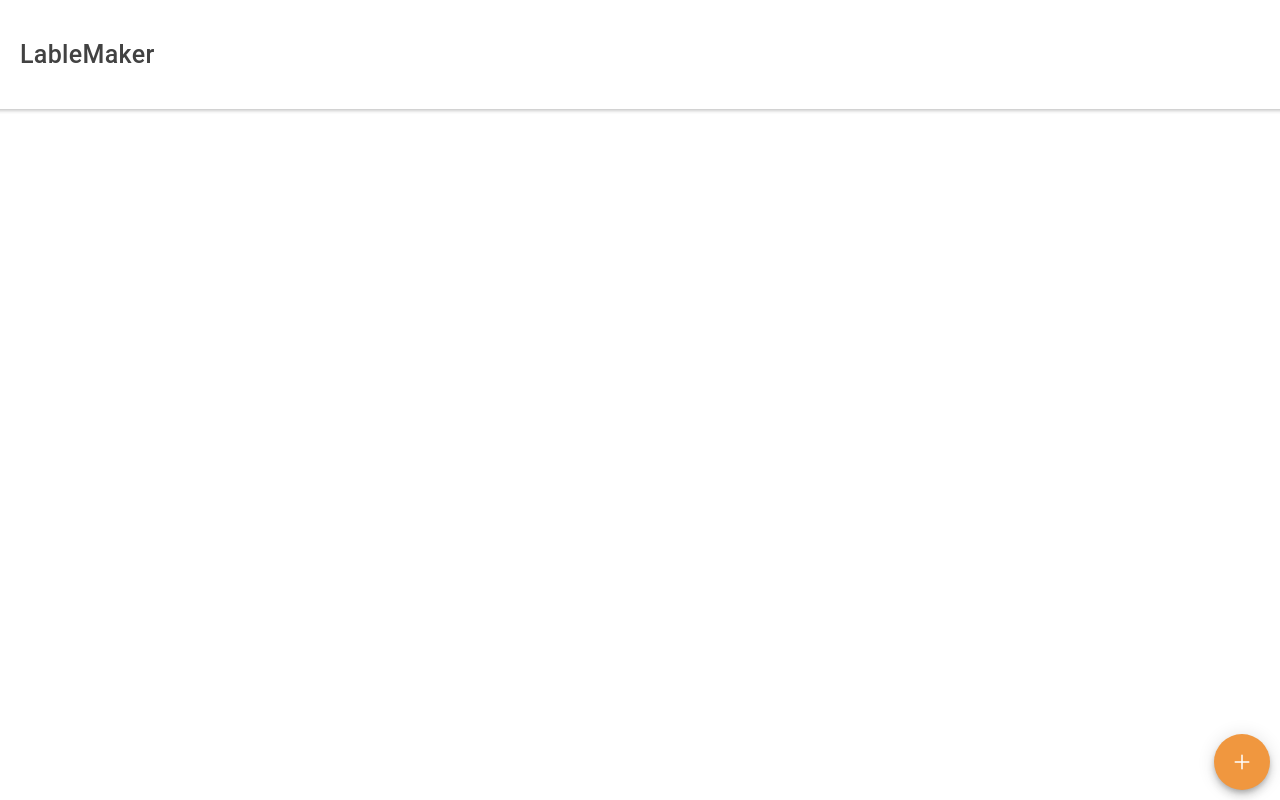
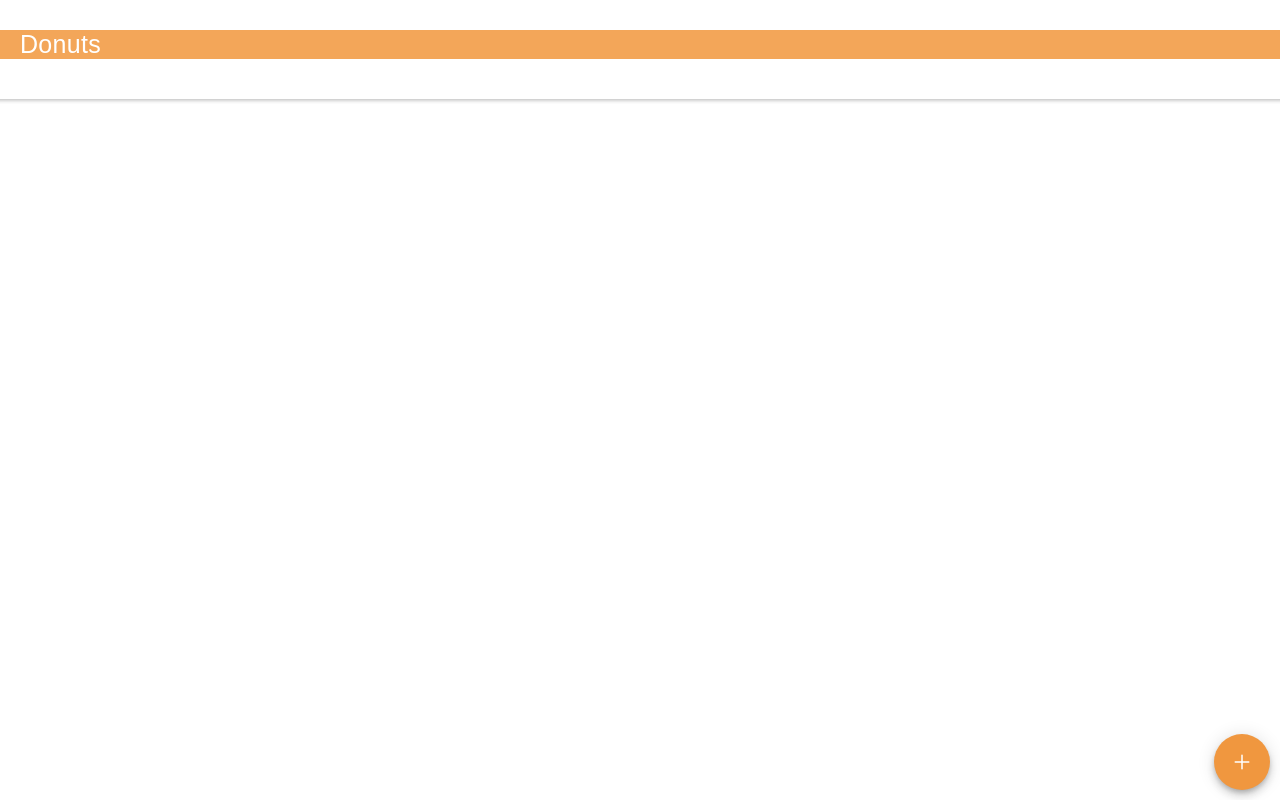
Before and after one commit to tsubame-misa/labelMaker, a React (Create React App) app: page /home in a window 1280 px wide. Built offline with nearby package versions, Linux system fonts and the light colour scheme.

Commit message:
edit_fontDital

```diff
--- a/src/pages/Home.css
+++ b/src/pages/Home.css
@@ -1,3 +1,7 @@
+* {
+  font-family: "Kosugi Maru", sans-serif;
+}
+
 div.QRcode {
   text-align: center;
   margin-top: 100px;
@@ -8,12 +12,14 @@ div.QRcode {
 }
 
 .toolbar-title-default {
-  --padding-top: 40px;
+  --padding-top: 30px;
   --padding-bottom: 40px;
 }
 
 .title-default {
   font-size: 25px;
+  color: white;
+  background-color: #f3a659;
 }
 
 .LabelName {
@@ -27,5 +33,5 @@ div.QRcode {
 }
 
 .AddButton {
-  padding-left: 10px;
+  /* padding-left: 10px; */
 }
--- a/src/pages/Home.js
+++ b/src/pages/Home.js
@@ -42,7 +42,7 @@ const Home = ({ history }) => {
     <IonPage>
       <IonHeader>
         <IonToolbar>
-          <IonTitle>LableMaker</IonTitle>
+          <IonTitle>Donuts</IonTitle>
         </IonToolbar>
       </IonHeader>
       <IonContent fullscreen>
@@ -71,7 +71,7 @@ const Home = ({ history }) => {
               history.push(`/makeList/${nextId}`);
             }}
           >
-            <IonIcon icon={addOutline} />
+            <IonIcon icon={addOutline} size="20px" />
           </IonFabButton>
         </IonFab>
       </IonContent>
--- a/src/theme/variables.css
+++ b/src/theme/variables.css
@@ -90,12 +90,19 @@ http://ionicframework.com/docs/theming/ */
    */
 
   body {
-    --ion-color-primary: #428cff;
+    /* --ion-color-primary: #428cff;
     --ion-color-primary-rgb: 66, 140, 255;
     --ion-color-primary-contrast: #ffffff;
     --ion-color-primary-contrast-rgb: 255, 255, 255;
     --ion-color-primary-shade: #3a7be0;
-    --ion-color-primary-tint: #5598ff;
+    --ion-color-primary-tint: #5598ff; */
+
+    --ion-color-primary: #f0973f;
+    --ion-color-primary-rgb: 240, 152, 63;
+    --ion-color-primary-contrast: #ffffff;
+    --ion-color-primary-contrast-rgb: 255, 255, 255;
+    --ion-color-primary-shade: #ef8c2a;
+    --ion-color-primary-tint: #f3a659;
 
     --ion-color-secondary: #50c8ff;
     --ion-color-secondary-rgb: 80, 200, 255;
```
Also changed, not shown: 1 other file (tests, documents, lock files or other folders).
